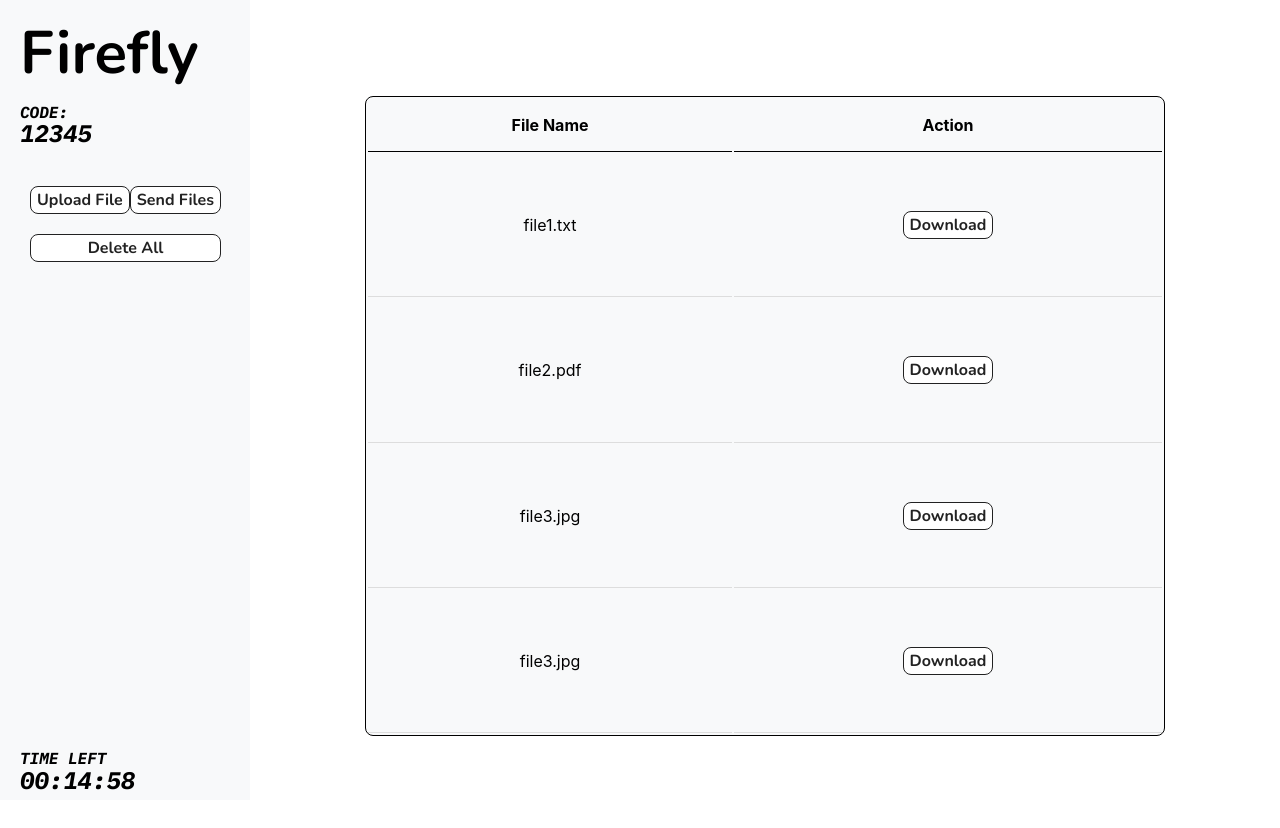
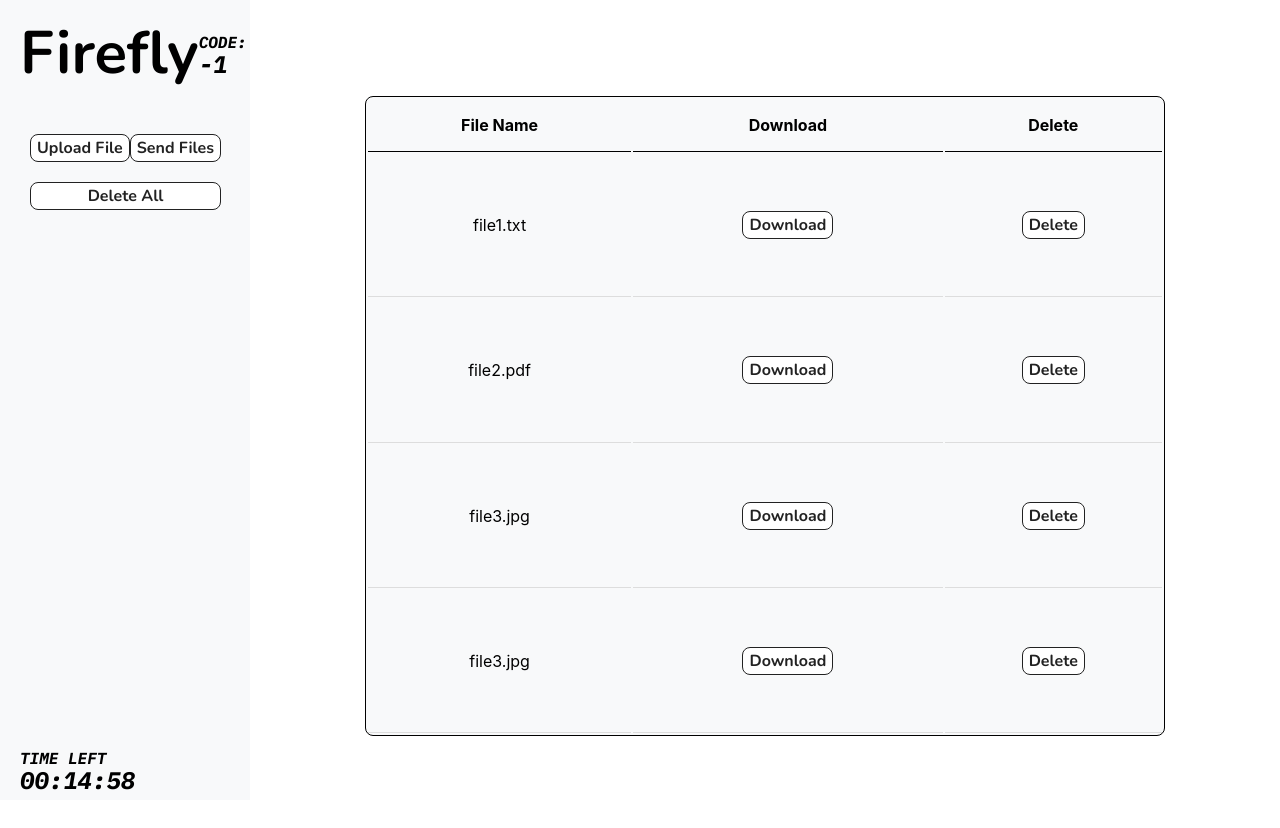
Before and after one commit to gmanalang/Firefly-Project, a React (Create React App) app in the folder frontend/: page / in a window 1280 px wide. Both pictures are taken after typing "5" into the empty fields and a click on the button "Generate Code". Shown: the top 828 px of the page. Built offline with nearby package versions, Linux system fonts and the light colour scheme; no server answers.

Commit message:
big changes...

```diff
--- a/frontend/package.json
+++ b/frontend/package.json
@@ -8,6 +8,7 @@
     "@testing-library/user-event": "^13.5.0",
     "axios": "^1.3.4",
     "express": "^4.18.2",
+    "firebase": "^9.19.1",
     "react": "^18.2.0",
     "react-dom": "^18.2.0",
     "react-scripts": "5.0.1",
--- a/frontend/src/App.js
+++ b/frontend/src/App.js
@@ -1,79 +1,270 @@
-import './App.css';
-import React, { useState, useRef, useEffect } from 'react'
-
-import axios from 'axios';
-
+import "./App.css";
+import React, { useState, useRef, useEffect } from "react";
+import { eventWrapper } from "@testing-library/user-event/dist/utils";
+import {
+  getDownloadURL,
+  listAll,
+  ref,
+  uploadBytes,
+  deleteObject,
+} from "firebase/storage";
+import { v4 } from "uuid";
+import axios from "axios";
+import { storage } from "./firebase/firebase.js";
 
 function App() {
+  const [currentSession, setCurrentSession] = useState(-1);
+  const [imageUpload, setImageHolder] = useState(null);
+  const [imageList, setImageList] = useState([]);
+  const imageListRef = ref(storage, `sessions/${currentSession}`);
+  const sessionListRef = ref(storage, "sessions/");
+  const [imageRef, setImageRef] = useState("");
+  const [imageUrls, setImageUrls] = useState([]);
+
+  /**
+   *
+   * @returns {boolean} true if password is correct, false otherwise
+   */
+  const uploadImageHandler = () => {
+    if (imageUpload == null) {
+      return;
+    }
+
+    let currentImageRef = ref(
+      storage,
+      `sessions/${currentSession}/${imageUpload.name}`
+    );
+
+    setImageRef(currentImageRef);
+
+    uploadBytes(currentImageRef, imageUpload).then((snapshot) => {
+      setImageList((prev) => [...prev, snapshot.ref]);
+
+      // getDownloadURL(snapshot.ref).then((url) => {
+      //   setImageList((prev) => [...prev, url]);
+      // });
+    });
+  };
+
+  /**
+   *
+   * @param {*} url
+   */
+  const downloadImageHandler = (url) => {
+    const xhr = new XMLHttpRequest();
+    xhr.responseType = "blob";
+    xhr.onload = (event) => {
+      const blob = xhr.response;
+      const a = document.createElement("a");
+      const urlObject = window.URL.createObjectURL(blob);
+      a.href = urlObject;
+      a.download = "image.jpg"; // the file name
+      a.style.display = "none";
+      document.body.appendChild(a);
+      a.click();
+      window.URL.revokeObjectURL(urlObject);
+      document.body.removeChild(a);
+    };
+    xhr.open("GET", url);
+    xhr.send();
+  };
+
+  /**
+   *  Gets the list of images from the database and sets the imageList state
+   *
+   */
+  const deleteImageHandler = () => {
+    listAll(imageListRef)
+      .then((response) => {
+        response.items.forEach((item) => {
+          deleteObject(item)
+            .then(() => {
+              console.log("Files deleted successfully");
+            })
+            .catch((error) => {
+              console.log("Error deleting file:", error);
+            });
+        });
+      })
+      .catch((error) => {
+        console.log("Error listing files:", error);
+      });
+    setImageList([]);
+  };
+
+  /** */
+  const deleteSingleHandler = (url) => {
+    listAll(imageListRef)
+      .then((response) => {
+        response.items.forEach((item) => {
+          getDownloadURL(item).then((itemUrl) => {
+            if (itemUrl === url) {
+              deleteObject(item)
+                .then(() => {
+                  setImageList((prev) => [
+                    ...prev.filter((i) => i !== itemUrl),
+                  ]);
+                  console.log("File deleted successfully");
+                })
+                .catch((error) => {
+                  console.log("Error deleting file:", error);
+                });
+            }
+          });
+        });
+      })
+      .catch((error) => {
+        console.log("Error listing files:", error);
+      });
+  };
+
+  /*
+   * Checks the password against the files in database
+   *
+   */
+  const passwordHandler = async (pin) => {
+    let check = await checkPasswordRepo(pin);
+
+    if (check) {
+      setCurrentSession(pin);
+      console.log("Password Accepted");
+      return true;
+    } else {
+      console.log("Password Failed");
+      return false;
+    }
+  };
+
+  const checkPasswordRepo = async (password) => {
+    let out = false;
+
+    let responses = await listAll(sessionListRef)
+      .then((response) => response)
+      .catch((error) => {
+        console.log("No current session:", error);
+        return false;
+      });
+
+    responses.prefixes.forEach((prefix) => {
+      if (prefix._location.path.split("/")[1] === password) {
+        out = true;
+      }
+    });
+    return out;
+  };
+
+  const generateSessionHandler = async () => {
+    let randSession = Math.floor(Math.random() * 90000 + 10000);
+    let check = await checkPasswordRepo(randSession);
+
+    while (check) {
+      randSession = Math.floor(Math.random() * 90000 + 10000);
+      check = await checkPasswordRepo(randSession);
+    }
+
+    setCurrentSession(randSession);
+    console.log(randSession);
+  };
+
+  const fetchUrls = async (item) => {
+    const url = await getDownloadURL(item);
+    setImageUrls((prev) => [...prev, url]);
+  };
+
+  useEffect(() => {
+    setImageList([]);
+    setImageUrls([]);
+    listAll(imageListRef).then((response) => {
+      response.items.forEach((item) => {
+        setImageList((prev) => [...prev, item]);
+        fetchUrls(item);
+      });
+    });
+  }, [currentSession]);
+
+  ////////////////////////////
+  // APP SWITCHER
+  ////////////////////////////
   const [activeIndex, setActiveIndex] = useState(0);
 
   // Use the useEffect hook to apply the CSS classes based on the condition
   useEffect(() => {
-    if (activeIndex===0) {
-      document.body.className = 'panel-landing';
+    if (activeIndex === 0) {
+      document.body.className = "panel-landing";
     } else {
-      document.body.className = 'bodyClass2';
+      document.body.className = "bodyClass2";
     }
 
     // Cleanup function to remove the classes when the component is unmounted
     return () => {
-      document.body.className = '';
+      document.body.className = "";
     };
   }, [activeIndex]);
 
-
-
+  ////////////////////////////
+  // END APP SWITCHER
+  ////////////////////////////
 
   return (
     <>
       <Panel isActive={activeIndex === 0}>
         <div>
-          <Landing onAction={() => setActiveIndex(1)} />
+          <Landing
+            onAction={() => setActiveIndex(1)}
+            generateSessionHandler={generateSessionHandler}
+            passwordHandler={passwordHandler}
+          />
         </div>
       </Panel>
 
       <Panel isActive={activeIndex === 1}>
         <div className="panel1">
-          <UploadDownload />
+          <UploadDownload
+            currentSession={currentSession}
+            setImageHolder={setImageHolder}
+            uploadImageHandler={uploadImageHandler}
+            deleteImageHandler={deleteImageHandler}
+            setImageList={setImageList}
+            setImageUrls={setImageUrls}
+            imageListRef={imageListRef}
+            fetchUrls={fetchUrls}
+            imageList={imageList}
+          />
         </div>
       </Panel>
     </>
   );
 }
 
-
-
-function Panel({ children, isActive}) {
+function Panel({ children, isActive }) {
   return (
-    <section className="panel">
-      {isActive ? <p>{children}</p> : null}
-    </section>
+    <section className="panel">{isActive ? <p>{children}</p> : null}</section>
   );
 }
 
-
-
-export function Landing({ onAction }) {
-
-  const [AuthPin, setAuthPin] = useState('')
+export function Landing({ onAction, generateSessionHandler, passwordHandler }) {
+  const [AuthPin, setAuthPin] = useState("");
 
   const handleAuth = (v) => {
     if (v.length <= 5) {
-          setAuthPin(v)
+      setAuthPin(v);
     }
+  };
+
+  const [, setUpload] = useState(false);
+  const [, setCodesubmit] = useState(false);
+
+  function generateCode() {
+    setUpload(true);
+    onAction();
+    generateSessionHandler();
   }
 
-  const [, setUpload] = useState(false)
-  const [, setCodesubmit] = useState(false)
-
-  function generateCode() {
-    setUpload(true)
+  function handleSubmitCode() {
+    if (passwordHandler(AuthPin)) {
+      setCodesubmit(true);
       onAction();
     }
-
-  function handleSubmitCode(){
-    setCodesubmit(true)
-    onAction();
   }
 
   return (
@@ -115,61 +306,66 @@ return (
   );
 }
 
-
-export function UploadDownload() {
-
-  const [file, setFile] = useState()
-
-  // eslint-disable-next-line
-  const [code, setCode] = useState(12345)
+export function UploadDownload({
+  currentSession,
+  setImageHolder,
+  uploadImageHandler,
+  deleteImageHandler,
+  setImageList,
+  setImageUrls,
+  imageListRef,
+  fetchUrls,
+  imageList,
+}) {
+  const [file, setFile] = useState();
 
   function handleSubmit(event) {
-    event.preventDefault()
-    const url = 'http://localhost:3000/uploadFile';
+    event.preventDefault();
+    const url = "http://localhost:3000/uploadFile";
     const formData = new FormData();
-    formData.append('file', file);
-    formData.append('fileName', file.name);
+    formData.append("file", file);
+    formData.append("fileName", file.name);
     const config = {
       headers: {
-        'content-type': 'multipart/form-data',
+        "content-type": "multipart/form-data",
       },
     };
     axios.post(url, formData, config).then((response) => {
       console.log(response.data);
     });
-
-  }
-
-  function handleChange(event) {
-    setFile(event.target.files[0])
   }
 
   function triggerFileInputClick() {
-    document.getElementById('hiddenFileInput').click();
+    document.getElementById("hiddenFileInput").click();
   }
-
-
 
   return (
     <div>
-    <Table/>
+      <Table
+        setImageList={setImageList}
+        setImageUrls={setImageUrls}
+        imageListRef={imageListRef}
+        fetchUrls={fetchUrls}
+        currentSession={currentSession}
+        imageList={imageList}
+      />
       <div className="sidebar">
         <h1 className="font-link-2">Firefly</h1>
         <div className="showcode">
           <p>code:</p>
-          <h1>{code}</h1>
+          <h1>{currentSession}</h1>
         </div>
         <br></br>
         <br></br>
         <br></br>
 
         {
-            <form onSubmit={handleSubmit} className="buttons-list">
+          <form className="buttons-list">
             <input
               type="file"
               id="hiddenFileInput"
-                onChange={handleChange}
-                style={{ display: 'none' }}
+              style={{ display: "none" }}
+              onChange={(event) => setImageHolder(event.target.files[0])}
             />
             <button
               type="button"
@@ -178,12 +374,20 @@ return (
             >
               Upload File
             </button>
-              <button type="button" className="button-25">
+            <button
+              type="button"
+              className="button-25"
+              onClick={uploadImageHandler}
+            >
               Send Files
             </button>
             <br></br>
             <br></br>
-              <button type="button" className="button-26">
+            <button
+              type="button"
+              className="button-26"
+              onClick={deleteImageHandler}
+            >
               Delete All
             </button>
           </form>
@@ -191,20 +395,27 @@ return (
         <br></br>
         <div className="showcode-2">
           <p>time left</p>
-            <Timer/>
+          <Timer />
         </div>
       </div>
     </div>
   );
 }
 
-export function Table() {
+export function Table({
+  setImageList,
+  setImageUrls,
+  imageListRef,
+  fetchUrls,
+  currentSession,
+  imageList,
+}) {
   // eslint-disable-next-line
   const [files, setFiles] = useState([
-    { id: 1, name: 'file1.txt' },
-    { id: 2, name: 'file2.pdf' },
-    { id: 3, name: 'file3.jpg' },
-    { id: 4, name: 'file3.jpg' },
+    { id: 1, name: "file1.txt" },
+    { id: 2, name: "file2.pdf" },
+    { id: 3, name: "file3.jpg" },
+    { id: 4, name: "file3.jpg" },
   ]);
 
   const downloadFile = (file) => {
@@ -215,13 +426,34 @@ export function Table() {
     alert(`Downloading ${file.name}`);
   };
 
+  function getObjectName(object) {
+    if (object && object._location && object._location.path_) {
+        const path = object._location.path_;
+        const name = path.split('/').pop();
+        return name;
+    }
+    return null;
+  }
+
+  useEffect(() => {
+    setImageList([]);
+    setImageUrls([]);
+    listAll(imageListRef).then((response) => {
+      response.items.forEach((item) => {
+        setImageList((prev) => [...prev, item]);
+        fetchUrls(item);
+      });
+    });
+  }, [currentSession]);
+
   return (
     <div className="App">
       <table>
         <thead>
           <tr>
             <th>File Name</th>
-            <th>Action</th>
+            <th>Download</th>
+            <th>Delete</th>
           </tr>
         </thead>
 
@@ -230,7 +462,20 @@ export function Table() {
             <tr key={file.id}>
               <td>{file.name}</td>
               <td>
-                <button className="button-25" onClick={() => downloadFile(file)}>Download</button>
+                <button
+                  className="button-25"
+                  onClick={() => downloadFile(file)}
+                >
+                  Download
+                </button>
+              </td>
+              <td>
+                <button
+                  className="button-25"
+                  onClick={() => downloadFile(file)}
+                >
+                  Delete
+                </button>
               </td>
             </tr>
           ))}
@@ -241,7 +486,6 @@ export function Table() {
 }
 
 export function Timer() {
-
   // We need ref in this, because we are dealing
   // with JS setInterval to keep track of it and
   // stop it when needed
@@ -249,8 +493,7 @@ export function Timer() {
   const Ref = useRef(null);
 
   // The state for our timer
-    const [timer, setTimer] = useState('00:00:00');
-
+  const [timer, setTimer] = useState("00:00:00");
 
   const getTimeRemaining = (e) => {
     const total = Date.parse(e) - Date.parse(new Date());
@@ -258,35 +501,35 @@ export function Timer() {
     const minutes = Math.floor((total / 1000 / 60) % 60);
     const hours = Math.floor((total / 1000 / 60 / 60) % 24);
     return {
-            total, hours, minutes, seconds
+      total,
+      hours,
+      minutes,
+      seconds,
     };
-    }
-
+  };
 
   const startTimer = (e) => {
-        let { total, hours, minutes, seconds }
-                    = getTimeRemaining(e);
+    let { total, hours, minutes, seconds } = getTimeRemaining(e);
     if (total >= 0) {
-
       // update the timer
       // check if less than 10 then we need to
       // add '0' at the beginning of the variable
       setTimer(
-                (hours > 9 ? hours : '0' + hours) + ':' +
-                (minutes > 9 ? minutes : '0' + minutes) + ':'
-                + (seconds > 9 ? seconds : '0' + seconds)
-            )
+        (hours > 9 ? hours : "0" + hours) +
+          ":" +
+          (minutes > 9 ? minutes : "0" + minutes) +
+          ":" +
+          (seconds > 9 ? seconds : "0" + seconds)
+      );
     }
-    }
-
+  };
 
   const clearTimer = (e) => {
-
     // If you adjust it you should also need to
     // adjust the Endtime formula we are about
     // to code next
     // ADJUST TO CHANGE THE AMOUNT OF TIME
-        setTimer('00:15:00');
+    setTimer("00:15:00");
 
     // If you try to remove this line the
     // updating of timer Variable will be
@@ -294,9 +537,9 @@ export function Timer() {
     if (Ref.current) clearInterval(Ref.current);
     const id = setInterval(() => {
       startTimer(e);
-        }, 1000)
+    }, 1000);
     Ref.current = id;
-    }
+  };
 
   const getDeadTime = () => {
     let deadline = new Date();
@@ -304,7 +547,7 @@ export function Timer() {
     // ADJUST THE NUMBER OF SECONDS IN THE TIMER HERE (currently 900)
     deadline.setSeconds(deadline.getSeconds() + 900);
     return deadline;
-    }
+  };
 
   // We can use useEffect so that when the component
   // mount the timer will start as soon as possible
@@ -322,15 +565,11 @@ export function Timer() {
   // button first we create function to be called
   // by the button
 
-
   return (
     <div>
       <h1>{timer}</h1>
     </div>
   );
-  };
-
-
-
+}
 
 export default App;
--- a/frontend/src/firebase/firebase.js
+++ b/frontend/src/firebase/firebase.js
@@ -1,118 +1,17 @@
 // Import the functions you need from the SDKs you need
 import { initializeApp } from "firebase/app";
-// TODO: Add SDKs for Firebase products that you want to use
-// https://firebase.google.com/docs/web/setup#available-libraries
+import { getStorage } from 'firebase/storage';
 
-// Your web app's Firebase configuration
-// For Firebase JS SDK v7.20.0 and later, measurementId is optional
 const firebaseConfig = {
-  apiKey: "AIzaSyD_HgS1EY4bNlmlsNzKxNlduY759mytX4w",
-  authDomain: "oasis-dcbf3.firebaseapp.com",
-  projectId: "oasis-dcbf3",
-  storageBucket: "oasis-dcbf3.appspot.com",
-  messagingSenderId: "457453088316",
-  appId: "1:457453088316:web:2d02dc677950abfb3d5d39",
-  measurementId: "G-NRLVDRJRGX"
+  apiKey: "AIzaSyC_JwUoP-YbSM8iDEbog-cEQ9Wj8Ry1VNM",
+  authDomain: "updown-da1af.firebaseapp.com",
+  projectId: "updown-da1af",
+  storageBucket: "updown-da1af.appspot.com",
+  messagingSenderId: "563165698713",
+  appId: "1:563165698713:web:f0297036c4719dea577608",
+  measurementId: "G-H4H2NP8PXK"
 };
 
-// ========== IMPORTING LIBRARIES REQUIRED FOR CONNECTING TO FIREBASE DB =======
-
-const getFirestore = require('firebase/firestore').getFirestore;
-const onSnapshot = require('firebase/firestore').onSnapshot;
-const initializeApp = require('firebase/app').initializeApp;
-const collection = require('firebase/firestore').collection;
-const getDocs = require('firebase/firestore').getDocs;
-const setDoc = require('firebase/firestore').setDoc;
-const doc = require('firebase/firestore').doc;
-
-
-// ========== IMPORTING LIBRARIES REQUIRED FOR EXPRESS =======
-
-const express = require('express')
-var bodyParser = require('body-parser');
-
-
-// create application/json parser
-var jsonParser = bodyParser.json()
-
-// Your web app's Firebase configuration
-
-// INITIALIZE FIREBASE APP
-const firebaseApp = initializeApp(firebaseConfig);
-
-const db = getFirestore(firebaseApp); // getting access to the actual database that is hosted
-
-
-// ====== STARTING EXPRESS AP ==========
-const app = express()
-const port = 3000
-
-app.get('/', (req, res) => {
-  res.send('Hello World!')
-})
-
-// END POINT TO FETCH buildings or mobiles data from the firebase DB
-
-app.get('/getCollectionData/:collection', async (req, res) => {
-
-  let collection = req.params.collection;
-
-  // fetch data from firebase
-  let data = await getDataFromCollection(db, collection);
-
-  // console.log(data);
-
-  res.status(200).send(data);
-
-  return res;
-
-})
-
-app.post('/post/buildingData', jsonParser, async function (req, res) {
-
-  let {document, fields}  = req.body;
-
-  try{
-    // Post data to firebase db
-    await addDataToCollection('buildings',document,fields)
-
-  } catch (err){
-
-    res.status(500).send(err);
-  }
-
-  res.status(200).send(`Succesfully added ${document} to buildings collection`);
-
-})
-
-// This is the function that starts the node app
-app.listen(port, () => {
-  console.log(`Example app listening on port ${port}`)
-})
-
-
-
-// ==== FUNCTIONS RELATED TO FIREBASE
-
-// Demonstrating fetching data from firebase
-
-// Get a list of cities from your database
-async function getDataFromCollection(db, collectionName) {
-
-  const dbCol = collection(db, collectionName);
-  const snapshot = await getDocs(dbCol);
-  const list = snapshot.docs.map(doc => doc.data());
-  return list;
-
-}
-
-async function addDataToCollection(collectionName, documentName, fields){
-
-  // console.log("collectionName: ", collectionName, "documentName: ",  documentName,"fields: ", fields);
-  // Add a new document in collection "cities"
-  let result = await setDoc(doc(db, collectionName, documentName), fields);
-
-  return result;
-
-
-}
+// Initialize Firebase
+const app = initializeApp(firebaseConfig);
+export const storage = getStorage(app);
```
Also changed, not shown: 1 other file (tests, documents, lock files or other folders). Lines whose indentation alone changed are shown as unchanged.
